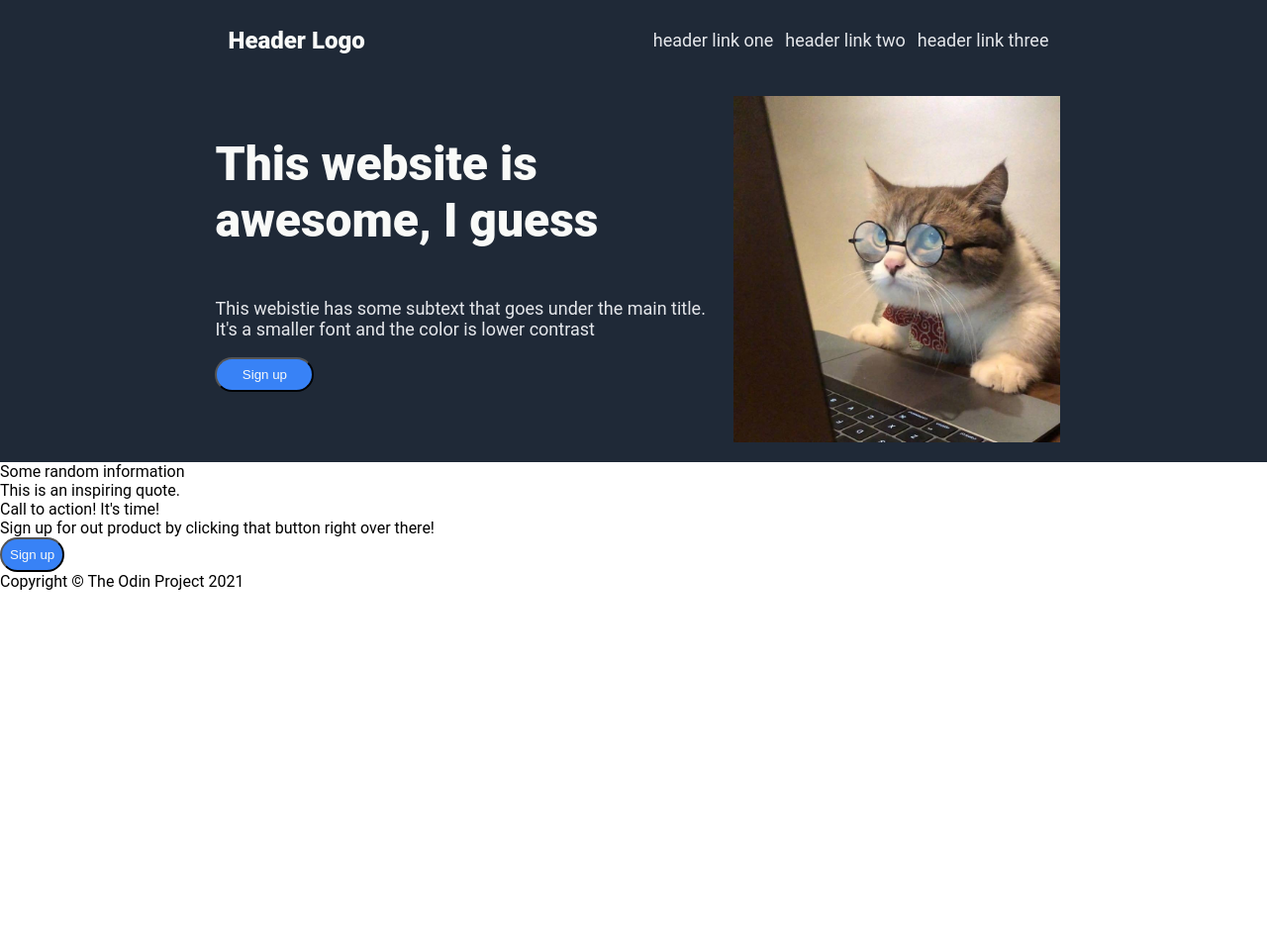
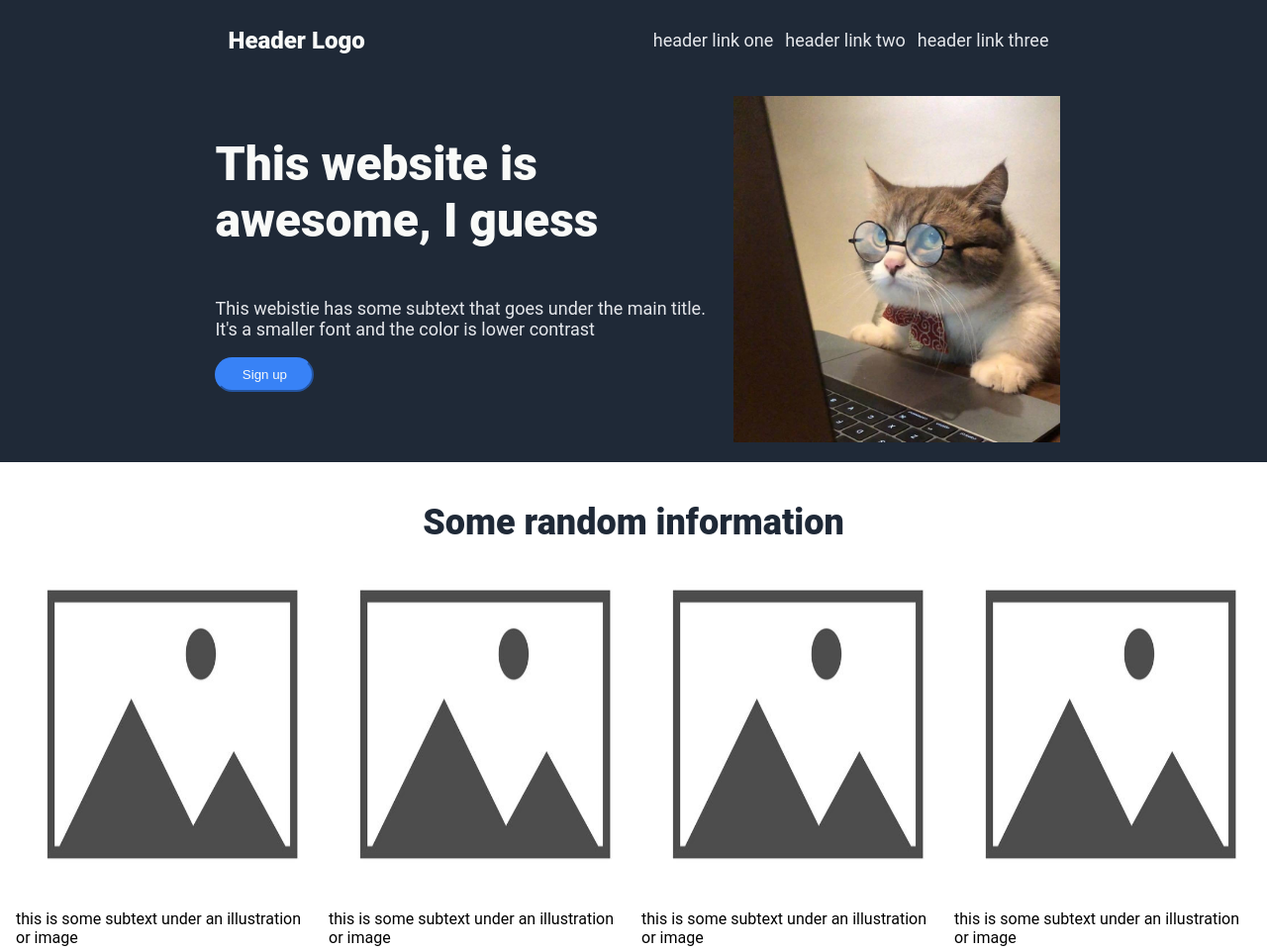
Before and after one commit to danierokon/assignment-landing-page, a plain HTML site: page index.html in a window 1280 px wide. Shown: the top 961 px of the page at 99% size. Before the commit the page ends 800 px from the top, so only its background shows below. Drawn offline with Linux system fonts and the light colour scheme.

Commit message:
styled .info2

```diff
--- a/css/style.css
+++ b/css/style.css
@@ -67,4 +67,35 @@ button {
     color: #F9FAF8;
     border-radius: 25px;
     max-width: 100px;
+    border-color: #3882f6;
 }
+
+
+
+.img-subtext img{
+    max-width : 300px;
+}
+
+.info2{
+    display: flex;
+    flex-direction: column;
+    margin-bottom: 100px;
+}
+.img-subtext{
+    display:flex;
+    gap: 1rem;
+    justify-content: center;
+    align-items: center;
+    flex-wrap: wrap;
+    }
+
+.set1, .set2, .set3, .set4{
+    max-width: 300px;
+}
+.info2head{
+    font-size: 36px;
+    font-weight: 900;
+    color: #1F2937;
+    align-self: center;
+    padding-top: 40px;
+}
--- a/index.html
+++ b/index.html
@@ -35,8 +35,42 @@
             </div>
         </div>
         <div class="info2">
-            <div>Some random information</div>
-            <div>
+            <div class="info2head">Some random information</div>
+            <div class="img-subtext">
+                <div class="set1">
+                    <img src="img/placeholder01.jpg" alt="img1">
+                    <div>
+                        this is some subtext under an illustration
+                        or image
+                    </div>
+
+                </div>
+
+                <div class="set2">
+                    <img src="img/placeholder01.jpg" alt="img2">
+                    <div>
+                        this is some subtext under an illustration
+                        or image
+                    </div>
+                </div>
+
+                <div class="set3">
+                    <img src="img/placeholder01.jpg" alt="img3">
+                    <div>
+                        this is some subtext under an illustration
+                        or image
+                    </div>
+
+                </div>
+
+                <div class="set4">
+                    <img src="img/placeholder01.jpg" alt="img4">
+                    <div>
+                        this is some subtext under an illustration
+                        or image
+                    </div>
+
+                </div>
 
             </div>
         </div>
```
Also changed, not shown: img/placeholder01.jpg (added).
